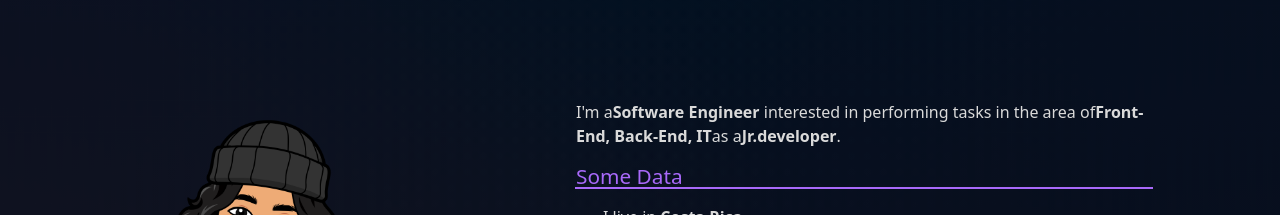
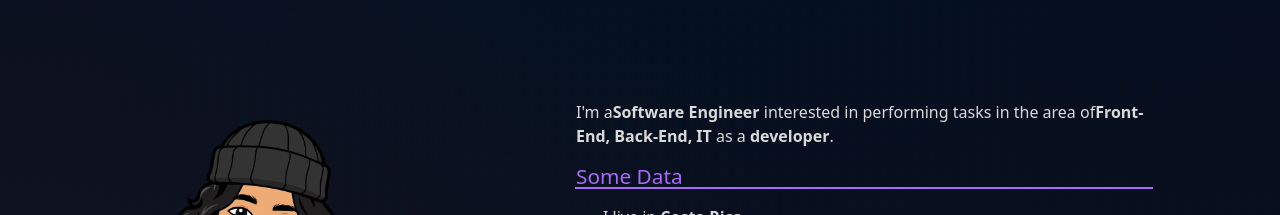
Before and after one commit to riveraaj/Portfolio, a React (Vite) app: page / in a window 1280 px wide. Shown: the part 960-1175 px from the top of the page. Built offline with nearby package versions, Linux system fonts and the light colour scheme.

Commit message:
Update About.jsx

```diff
--- a/src/components/main/about/About.jsx
+++ b/src/components/main/about/About.jsx
@@ -12,9 +12,9 @@ export function About() {
                 <p>
                     I&apos;m a
                     <strong>Software Engineer</strong> interested in performing tasks in the area of
-                    <b>Front-End, Back-End, IT</b>
+                    <b>Front-End, Back-End, IT </b>
                     as a
-                    <strong>Jr.developer</strong>.
+                    <strong> developer</strong>.
                 </p>
                 <h3>Some Data</h3>
                 <hr />
```
